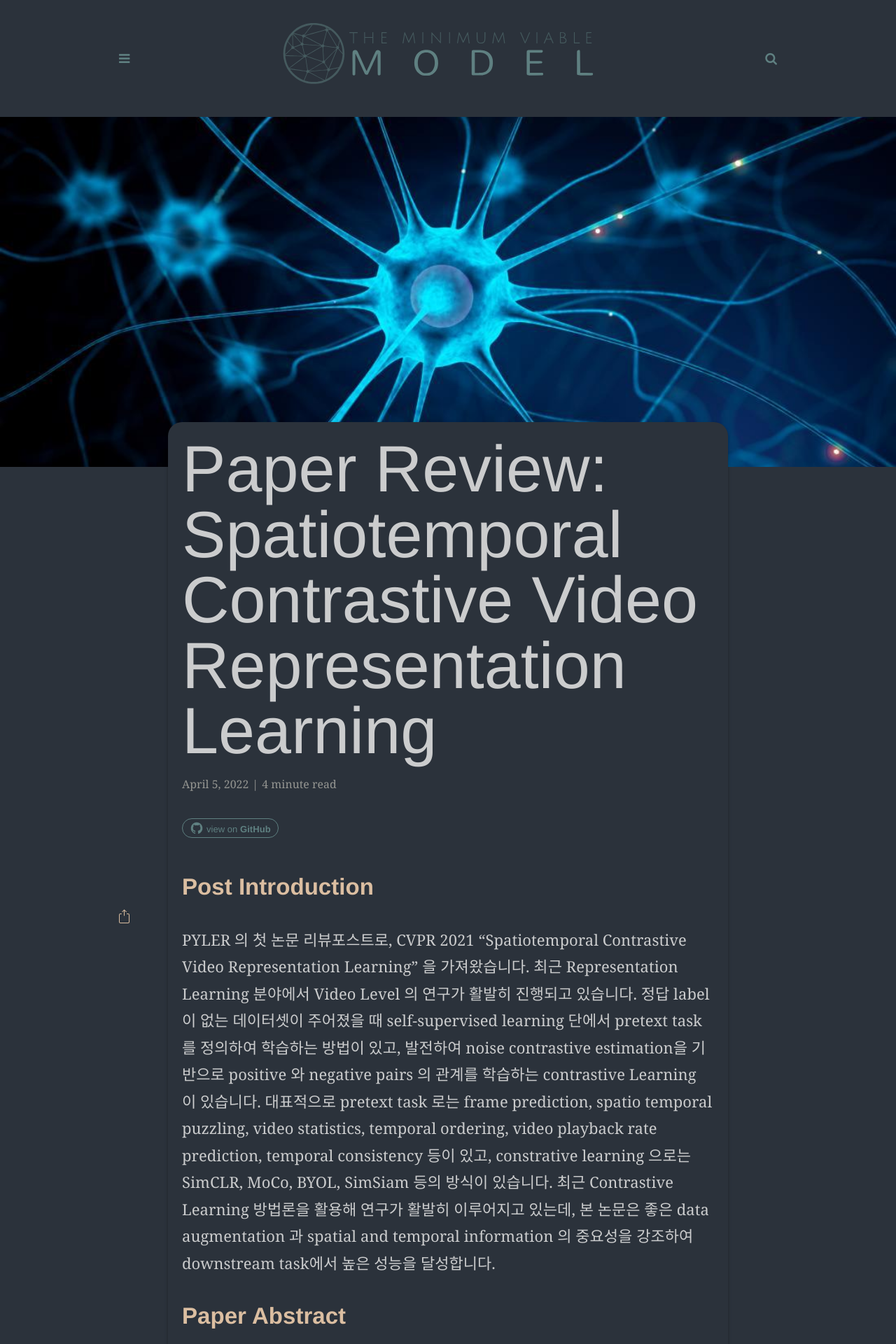
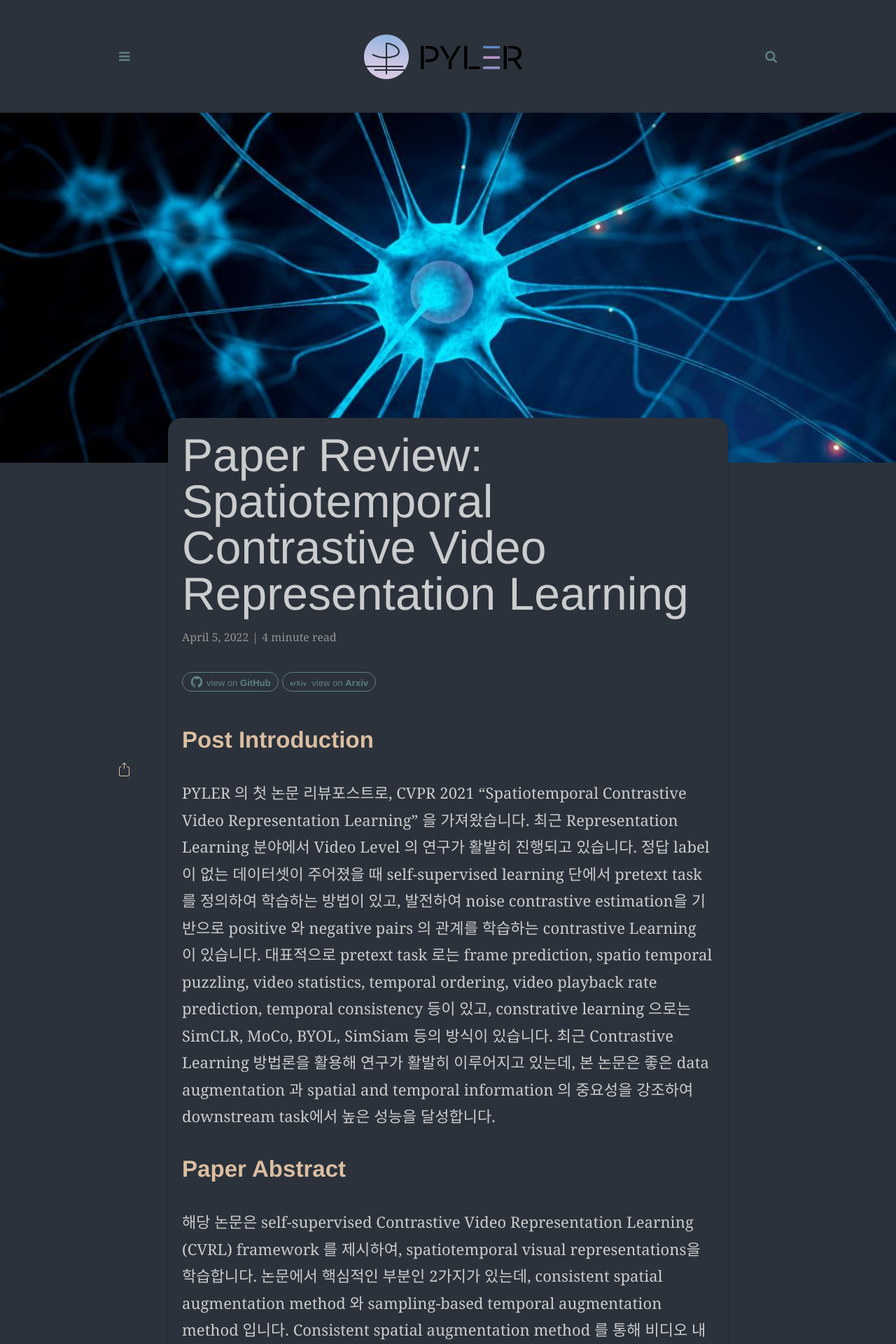
Before and after one commit to pylerAI/blog, a Jekyll site: the page built from _posts/2022-04-05-spatiotemporal-contrastive-video-representation-learning.md, in a window 1280 px wide. Shown: the top 1920 px of the page at 70% size. Built offline with Jekyll 4.4.1, drawn with Linux system fonts in a browser that asks for light colours; some web fonts are replaced; formulas are drawn with MathJax 3; comment, search, counter and statistics services are not loaded.

Commit message:
Edit settings

```diff
--- a/_config.yml
+++ b/_config.yml
@@ -1,12 +1,15 @@
 # Site settings
-title: The Minimum Viable Model
+title: PYLER Tech Blog
 description: 'Artificial Intelligence trends and concepts made easy.' # this means to ignore newlines until "baseurl:"
 permalink: ':title:output_ext'
 baseurl: "/" # the subpath of your site, e.g. /blog
-url: "https://the-mvm.github.io" # the base hostname & protocol for your site, e.g. http://example.com
-logo: "/assets/img/branding/MVM-logo-full.svg"
-logo-icon: "/assets/img/branding/MVM-symbol.svg"
-logo-icon-SEO: "/assets/img/branding/MVM-symbol-black.png" # must be a non SVG file
+url: "https://pyler.github.io" # the base hostname & protocol for your site, e.g. http://example.com
+# logo: "/assets/img/branding/MVM-logo-full.svg"
+logo: "/assets/img/branding/PYLER_logo.png"
+# logo-icon: "/assets/img/branding/MVM-symbol.svg"
+logo-icon: "/assets/img/branding/P_logo.png"
+# logo-icon-SEO: "/assets/img/branding/MVM-symbol-black.png" # must be a non SVG file
+logo-icon-SEO: "/assets/img/branding/P_logo.png"
 
 # Night/Dark mode
 # Default mode is "auto", "auto" is for auto nightshift
@@ -18,9 +21,9 @@ logo-icon-SEO: "/assets/img/branding/MVM-symbol-black.png" # must be a non SVG f
 # visit (session). Only the dark mode setting is "manual",
 # it will be always kept on every visit (i.e. no matter
 # the browser is closed or not)
-night_mode: "auto"
+night_mode: "on"
 
-logo-dark: "/assets/img/branding/MVM-logo-full-dark.svg"
+logo-dark: "/assets/img/branding/PYLER_logo.png"
 highlight_theme: syntax-base16.monokai.dark # select a dark theme for the code highlighter if needed
 
 # Author settings
--- a/_layouts/post.html
+++ b/_layouts/post.html
@@ -29,6 +29,7 @@ layout: default
         {% include sidebar.html context="post" class="side" id="sidebar" %}
         {% if page.toc %}{% include sidebar-toc.html %}{% endif %}
         {% include github-button.html %}
+        {% include arxiv-button.html %}
         {{page.content | markdownify}}
         {% include sidebar.html context="post" class="inline" id="post-end" %}
         <div class="separator"></div>
--- a/assets/css/main.css
+++ b/assets/css/main.css
@@ -581,7 +581,8 @@ svg {
           align-items: center;
 }
 .main-header .logo {
-  width: 80%;
+  margin-top: 8px;
+  width: 50%;
   position: relative;
   text-align: center;
   color:var(--main);
@@ -1320,10 +1321,10 @@ div.tag-cloud{
 
 /* = = = = = = = = = = Github Link Button = = = = = = = = = = */
 .center-container {
-  display: flex;
+  display: inline-block;
   overflow-x: visible;
 }
-.github-button {
+.paper-button {
   margin-top:1em;
   margin-bottom:1em;
   padding: 3px 10px 3px 10px;
@@ -1354,19 +1355,20 @@ div.tag-cloud{
 .button-icon > svg {
   vertical-align: super;
 }
-.button-icon, .github-button a{
-color:var(--main);
-}
-.github-button a{
+.paper-button a{
   font-family: var(--font2);
+  color: var(--main);
   white-space: nowrap;
   text-decoration: none;
 }
-.github-button:hover,.github-button:focus{
+.paper-button > .button-icon {
+  color: var(--main);
+}
+.paper-button:hover,.paper-button:focus{
   border: 1px solid var(--accent);
   cursor:pointer;
   }
-.github-button:hover>a, .github-button:hover>.button-icon{
+.paper-button:hover>a, .paper-button:hover>.button-icon{
 color: var(--accent);
 }
 /* = = = = = = = = = = Code = = = = = = = = = = */
@@ -1489,7 +1491,7 @@ img + small, img + br + small {
 }
 .header-page h1 {
   font-weight: var(--font2-regular);
-  font-size: 4.25rem;
+  font-size: 3rem;
   text-align: left;
   margin: 0 0 10px;
   color: var(--text)
@@ -1713,7 +1715,7 @@ img + small, img + br + small {
     display: inline-block;
     margin-right: 15px;
     margin-left: 15px;
-    width: 380px;
+    /* width: 380px; */
 }
 .author-box .author-img {
   width: 120px;
@@ -1730,8 +1732,8 @@ img + small, img + br + small {
   margin: 0 0 10px;
 }
 .contact-icons {
-    display: inline-block;
-    margin-block-start: 0;
+    display: block;
+    margin: auto;
     padding-inline-start: 0;
     text-align: center;
 }
@@ -1903,7 +1905,7 @@ a.read-more:hover {
 .about-container,
 .post-card-box,
 .blog-tags,
-.github-button,
+.paper-button,
 .tag-master,
 .tag-cloud,
 .toc,
@@ -1932,7 +1934,7 @@ a.read-more:hover {
 .blog-tags,
 .page_meta,
 .toc,
-.github-button,
+.paper-button,
 .sidebar,
 .about-container,
 .pnf-image,
@@ -1981,7 +1983,7 @@ a.read-more:hover {
 /* Small Devices, Tablets */
 @media only screen and (max-width: 768px) {
   .main-header .logo {
-  width: 90%;
+  width: 50%;
 }
   .main-header .logo a {
     font-size: 24px;
@@ -2036,7 +2038,7 @@ a.read-more:hover {
     font-size: 14px;
   }
   .main-header .logo {
-  width: 100%;
+  width: 50%;
 }
   .main-header .logo a {
     font-size: 21px;
```
Also changed, not shown: _posts/2022-04-05-spatiotemporal-contrastive-video-representation-learning.md (+2 -1 lines), assets/img/arxiv.svg (added).
